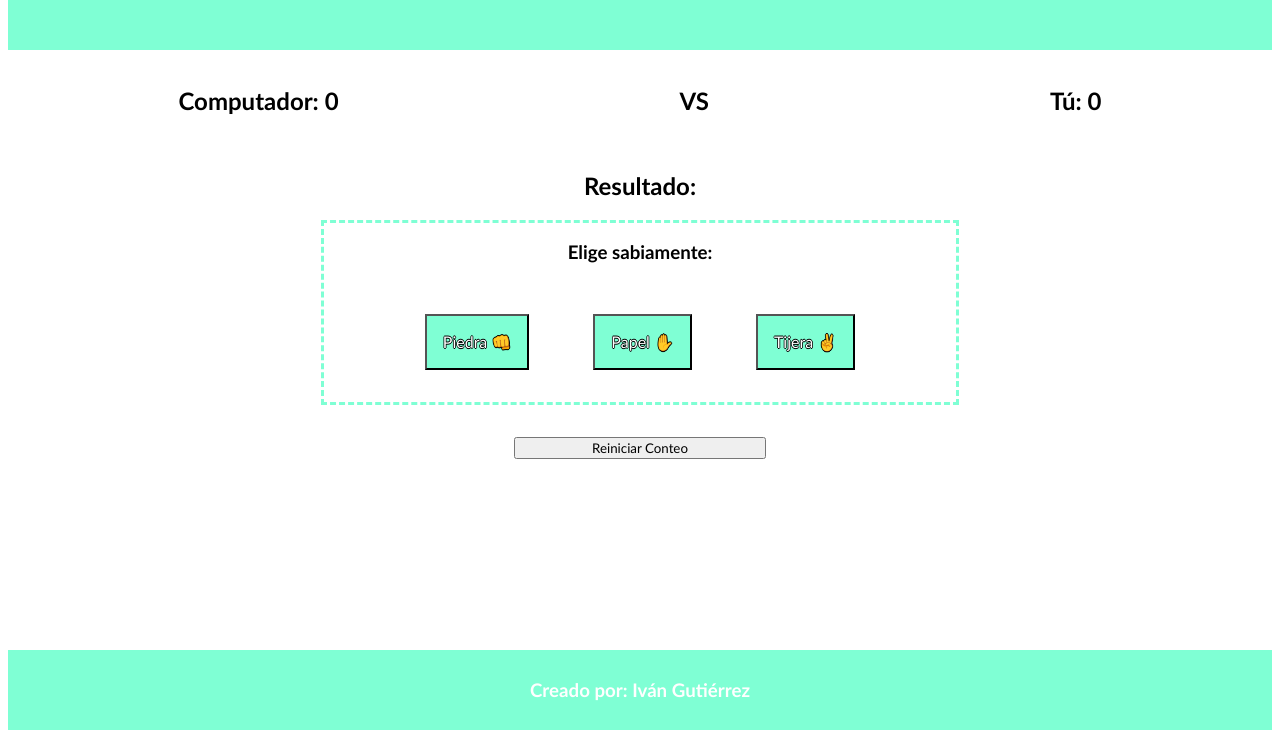
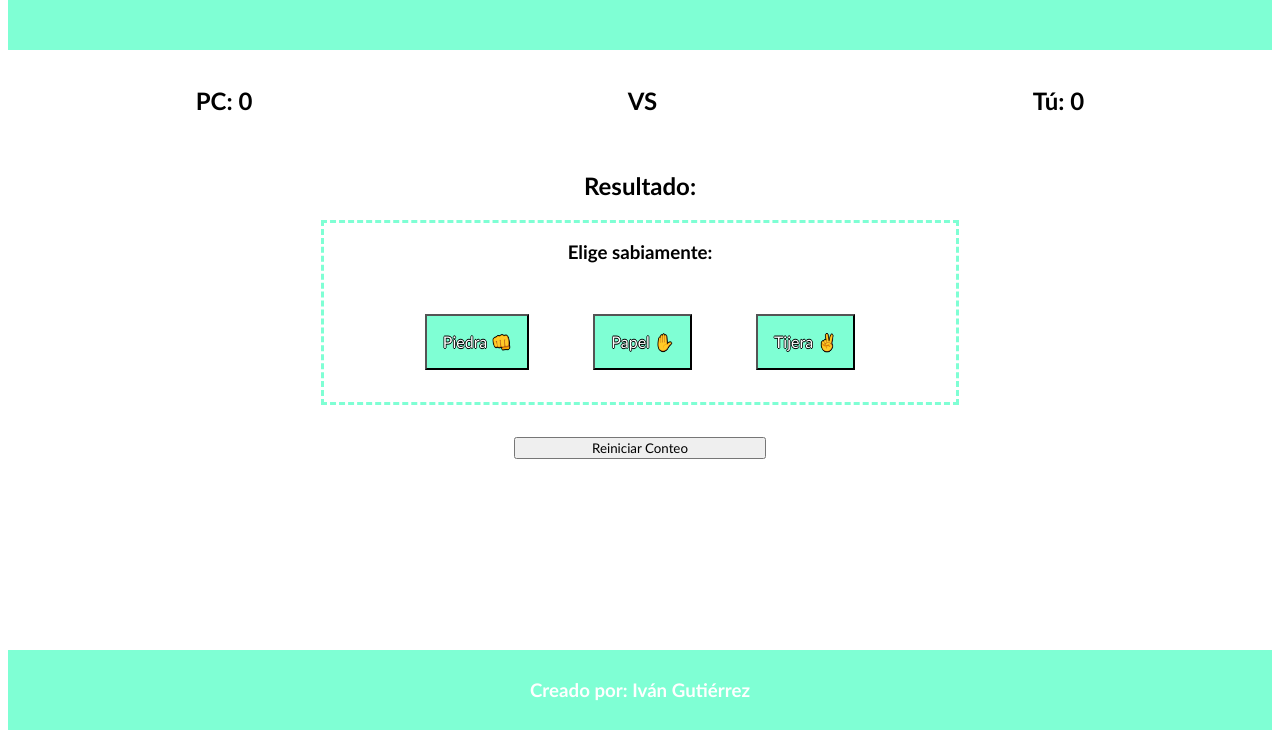
Before and after one commit to Ivannicus/cachipun, a plain HTML site: page index.html in a window 1280 px wide. Shown: the part 102-840 px from the top of the page. Drawn offline with Linux system fonts and the light colour scheme.

Commit message:
Arreglada visual para celulares

```diff
--- a/index.html
+++ b/index.html
@@ -17,7 +17,7 @@
     <main class="main">
         <div class="competidores">
             <nav class="elecciones">
-                <h2 class="competidor">Computador: <span id="contadorComputer"></span></h2>
+                <h2 class="competidor">PC: <span id="contadorComputer"></span></h2>
                 <span id="computerChoice" class="eleccion"></span>
             </nav>
             <h2 class="competidor">VS</h2>
--- a/style.css
+++ b/style.css
@@ -16,6 +16,7 @@
 .botones{
     display: flex;
     justify-content: center;
+    flex-wrap: wrap;
 }
 
 .boton{
@@ -44,6 +45,7 @@
 .elecciones{
     display: flex;
     flex-direction: column;
+    flex-wrap: wrap;
 }
 
 .eleccionUsuario{
```
